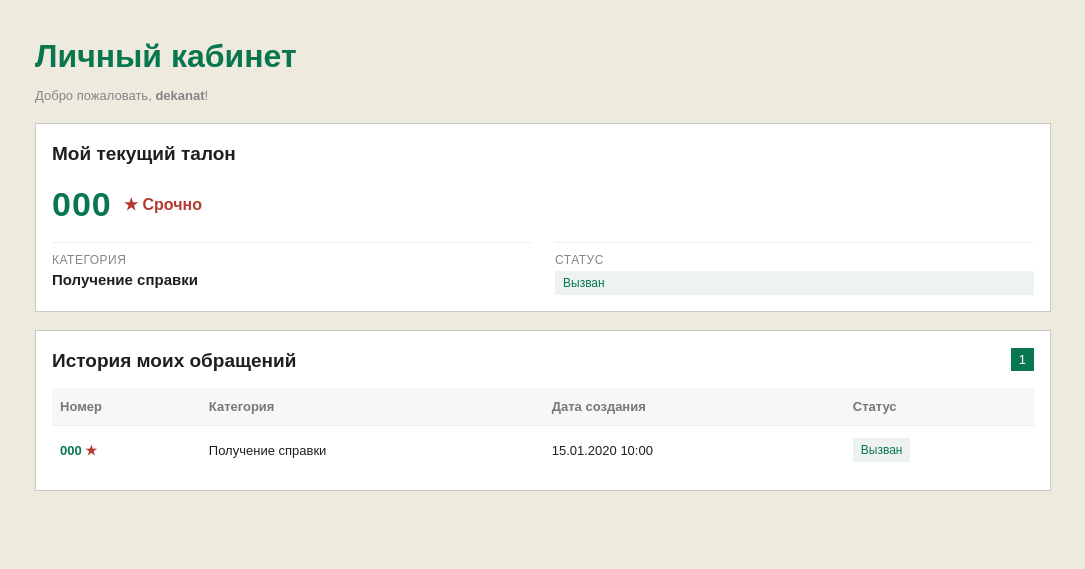
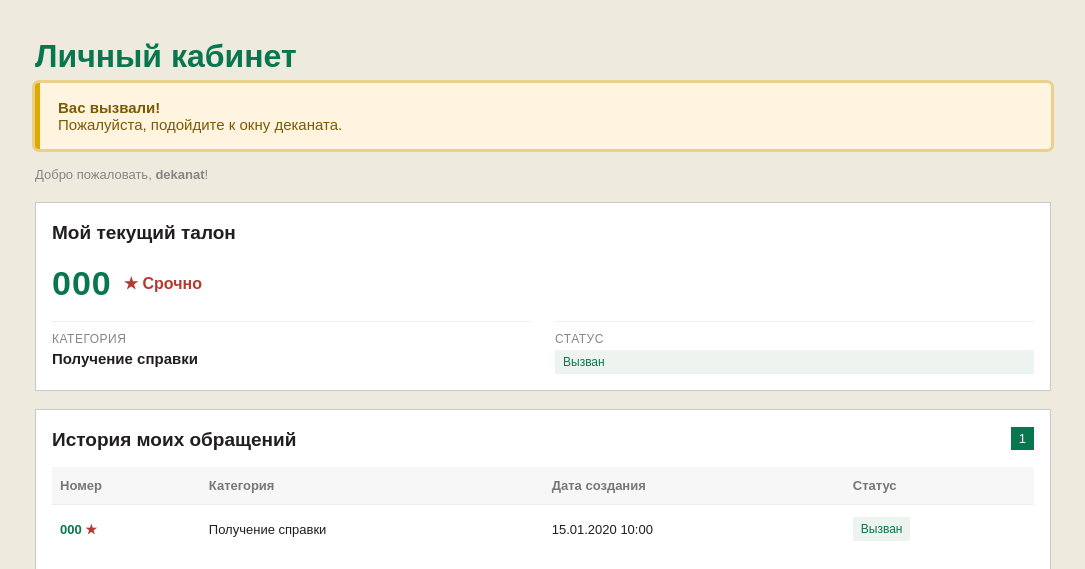
Before and after one commit to de1009nis-bit/dekanat3, a Spring Boot app: page /student in a window 1280 px wide. Shown: the part 56-625 px from the top of the page, without its empty margins (97-1182 px from the left). Run offline with Spring Boot 4, Linux system fonts and the light colour scheme; a user stored in the database is signed in; tables that the repository leaves empty hold one stand-in row (values such as "Sample post"); some of the project's set-up classes (security, data sources, template engines, error pages and the like) are left out, and stand-ins take their place.

Commit message:
Добавлено уведомление о вызове студента.

```diff
--- a/src/main/java/com/example/dekanat/controller/StudentController.java
+++ b/src/main/java/com/example/dekanat/controller/StudentController.java
@@ -40,6 +40,10 @@ public class StudentController {
                 ticketService.getStudentTickets(user));
         model.addAttribute("currentTicket", currentTicket);
 
+        boolean isCalled = currentTicket != null
+                && currentTicket.getStatus() == TicketStatus.CALLED;
+        model.addAttribute("isCalled", isCalled);
+
         if (currentTicket != null
                 && currentTicket.getStatus() == TicketStatus.WAITING) {
             model.addAttribute("waitingTime",
--- a/src/main/resources/static/css/style.css
+++ b/src/main/resources/static/css/style.css
@@ -481,3 +481,42 @@ body {
     width: auto;
     margin-bottom: 0;
 }
+
+
+.button-danger {
+    background: transparent;
+    color: #b33b32;
+    border: 1px solid #b33b32;
+    border-radius: 4px;
+}
+
+.button-danger:hover {
+    background: #b33b32;
+    color: white;
+}
+
+/*баннер*/
+.call-banner {
+    display: flex;
+    align-items: center;
+    gap: 14px;
+    background: #fff4e0;
+    border-left: 5px solid #e0a800;
+    color: #7a5b00;
+    padding: 16px 18px;
+    margin-bottom: 18px;
+    font-size: 15px;
+    border-radius: 4px;
+    animation: pulse 1.6s infinite;
+}
+
+.call-banner-icon {
+    font-size: 26px;
+    line-height: 1;
+}
+
+@keyframes pulse {
+    0%   { box-shadow: 0 0 0 0 rgba(224, 168, 0, 0.5); }
+    70%  { box-shadow: 0 0 0 12px rgba(224, 168, 0, 0); }
+    100% { box-shadow: 0 0 0 0 rgba(224, 168, 0, 0); }
+}
--- a/src/main/resources/templates/student.html
+++ b/src/main/resources/templates/student.html
@@ -28,6 +28,12 @@
 <main class="container">
 
     <h1 class="page-title">Личный кабинет</h1>
+    <div th:if="${isCalled}" class="call-banner">
+        <div>
+            <strong>Вас вызвали!</strong><br>
+            Пожалуйста, подойдите к окну деканата.
+        </div>
+    </div>
     <p class="page-subtitle">
         Добро пожаловать,
         <strong th:text="${username}">студент</strong>!
```
Also changed, not shown: 1 other file.
